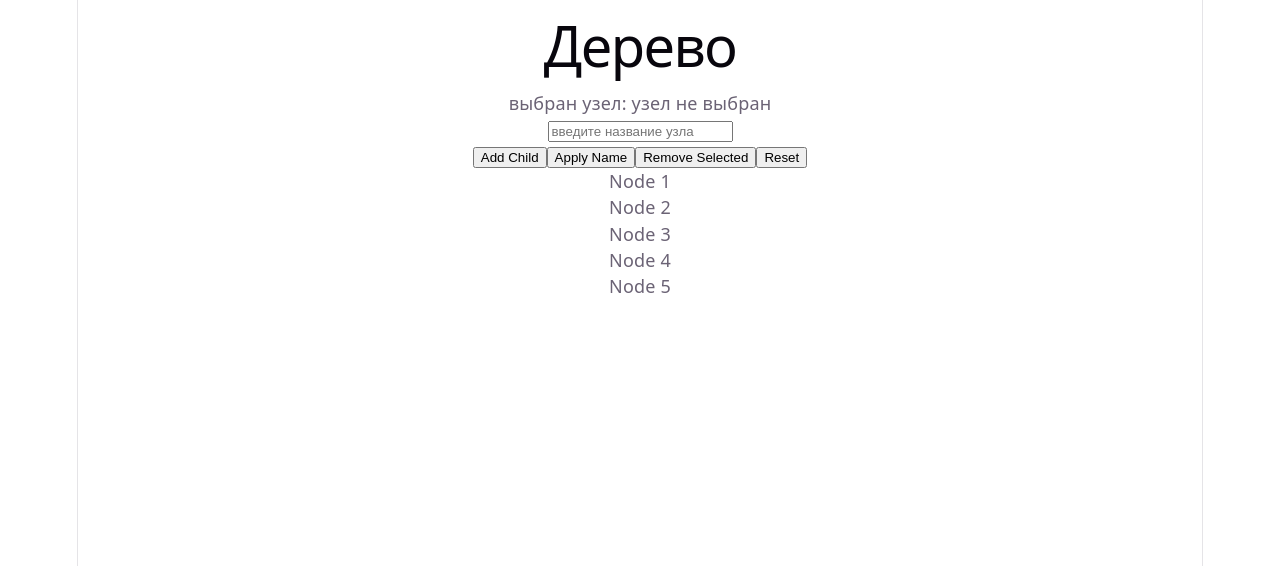
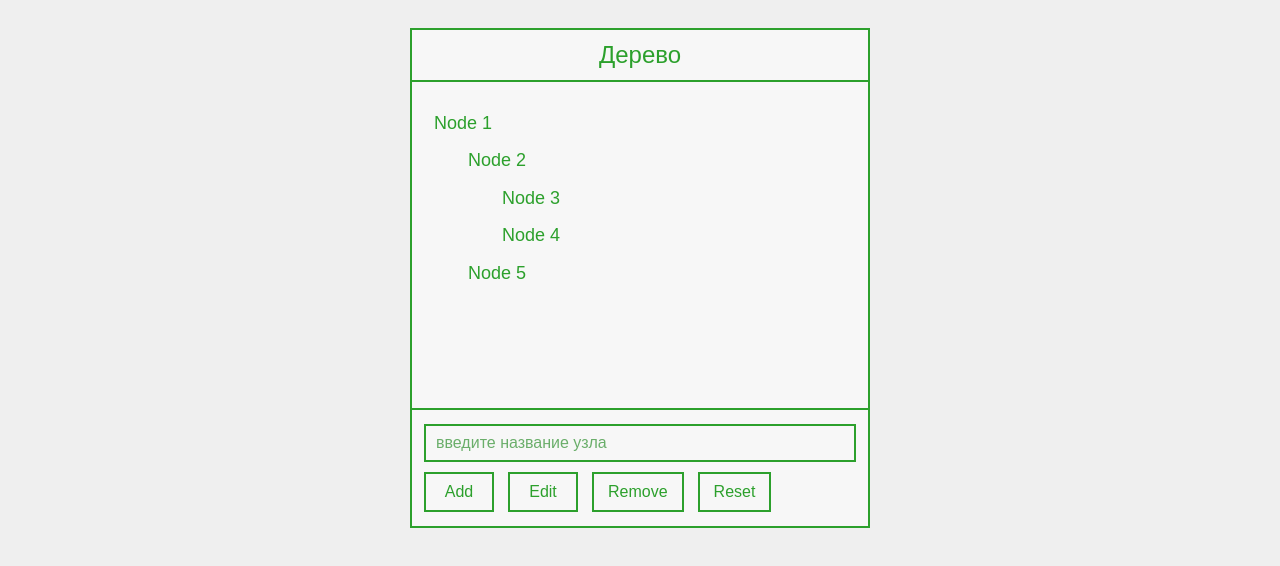
Before and after one commit to mez0m0rph/React_test_task, a React (Vite) app: page / in a window 1280 px wide. Shown: the top 566 px of the page. Built offline with nearby package versions, Linux system fonts and the light colour scheme.

Commit message:
поменял название кнопок, перерисовал форму, добавил подставление имени узла в инпут при его выборе

```diff
--- a/src/App.jsx
+++ b/src/App.jsx
@@ -2,12 +2,20 @@ import { useState } from "react";
 import TreeNode from "./components/TreeNode";
 import Controls from "./components/Controls";
 import initialTree from "./data/initialTree";
-import { addChildToNode, removeNode, renameNode } from "./utils/treeHelpers";
+import { addChildToNode, removeNode, renameNode, findNodeById } from "./utils/treeHelpers";
+import "./index.css";
 
 function App() {
     const [tree, setTree] = useState(initialTree);
     const [selectedNodeId, setSelectedNodeId] = useState(null);
     const [nodeName, setNodeName] = useState("");
+
+    const handleSelectNode = (nodeId) => {
+        setSelectedNodeId(nodeId);
+
+        const selectedNode = findNodeById(tree, nodeId);
+        setNodeName(selectedNode ? selectedNode.name : "");
+    };
 
     const handleAdd = () => {
         if (selectedNodeId === null) {
@@ -60,20 +68,29 @@ function App() {
         setNodeName("");
     };
 
+
     const handleReset = () => {
         setTree(initialTree);
         setSelectedNodeId(null);
         setNodeName("");
     };
 
+
+
     return (
-        <div className="app-container">
-            <h1>Дерево</h1>
+        <div className="page">
+            <div className="tree-layout">
+                <div className="tree-header">Дерево</div>
 
-            <p className="selected-info">
-                выбран узел: {selectedNodeId ?? "узел не выбран"}
-            </p>
+                <div className="tree-body">
+                    <TreeNode
+                        node={tree}
+                        selectedNodeId={selectedNodeId}
+                        onSelect={handleSelectNode}
+                    />
+                </div>
 
+                <div className="tree-footer">
                     <Controls
                         onInputValue={nodeName}
                         onInputChange={setNodeName}
@@ -82,16 +99,11 @@ function App() {
                         onEdit={handleEdit}
                         onReset={handleReset}
                     />
-
-            <div className="tree-container">
-                <TreeNode
-                    node={tree}
-                    selectedNodeId={selectedNodeId}
-                    onSelect={setSelectedNodeId}
-                />
+                </div>
             </div>
         </div>
     );
+
 }
 
 export default App;
--- a/src/components/Controls.jsx
+++ b/src/components/Controls.jsx
@@ -10,16 +10,16 @@ function Controls({
         <div className="controls">
             <input
                 type="text"
-                placeholder="введите название узла"
                 value={inputValue}
                 onChange={(e) => onInputChange(e.target.value)}
+                placeholder="введите название узла"
                 className="node-input"
             />
 
             <div className="button-group">
-                <button onClick={onAdd}>Add Child</button>
-                <button onClick={onEdit}>Apply Name</button>
-                <button onClick={onRemove}>Remove Selected</button>
+                <button onClick={onAdd}>Add</button>
+                <button onClick={onEdit}>Edit</button>
+                <button onClick={onRemove}>Remove</button>
                 <button onClick={onReset}>Reset</button>
             </div>
         </div>
--- a/src/index.css
+++ b/src/index.css
@@ -1,111 +1,114 @@
-:root {
-  --text: #6b6375;
-  --text-h: #08060d;
-  --bg: #fff;
-  --border: #e5e4e7;
-  --code-bg: #f4f3ec;
-  --accent: #aa3bff;
-  --accent-bg: rgba(170, 59, 255, 0.1);
-  --accent-border: rgba(170, 59, 255, 0.5);
-  --social-bg: rgba(244, 243, 236, 0.5);
-  --shadow:
-    rgba(0, 0, 0, 0.1) 0 10px 15px -3px, rgba(0, 0, 0, 0.05) 0 4px 6px -2px;
-
-  --sans: system-ui, 'Segoe UI', Roboto, sans-serif;
-  --heading: system-ui, 'Segoe UI', Roboto, sans-serif;
-  --mono: ui-monospace, Consolas, monospace;
-
-  font: 18px/145% var(--sans);
-  letter-spacing: 0.18px;
-  color-scheme: light dark;
-  color: var(--text);
-  background: var(--bg);
-  font-synthesis: none;
-  text-rendering: optimizeLegibility;
-  -webkit-font-smoothing: antialiased;
-  -moz-osx-font-smoothing: grayscale;
-
-  @media (max-width: 1024px) {
-    font-size: 16px;
-  }
-}
-
-@media (prefers-color-scheme: dark) {
-  :root {
-    --text: #9ca3af;
-    --text-h: #f3f4f6;
-    --bg: #16171d;
-    --border: #2e303a;
-    --code-bg: #1f2028;
-    --accent: #c084fc;
-    --accent-bg: rgba(192, 132, 252, 0.15);
-    --accent-border: rgba(192, 132, 252, 0.5);
-    --social-bg: rgba(47, 48, 58, 0.5);
-    --shadow:
-      rgba(0, 0, 0, 0.4) 0 10px 15px -3px, rgba(0, 0, 0, 0.25) 0 4px 6px -2px;
-  }
-
-  #social .button-icon {
-    filter: invert(1) brightness(2);
-  }
+* {
+    box-sizing: border-box;
 }
 
 body {
-  margin: 0;
+    margin: 0;
+    font-family: Arial, sans-serif;
+    background: #efefef;
 }
 
 #root {
-  width: 1126px;
-  max-width: 100%;
-  margin: 0 auto;
-  text-align: center;
-  border-inline: 1px solid var(--border);
-  min-height: 100svh;
-  display: flex;
-  flex-direction: column;
-  box-sizing: border-box;
+    min-height: 100vh;
 }
 
-h1,
-h2 {
-  font-family: var(--heading);
-  font-weight: 500;
-  color: var(--text-h);
+.page {
+    display: flex;
+    justify-content: center;
+    padding: 28px;
 }
 
-h1 {
-  font-size: 56px;
-  letter-spacing: -1.68px;
-  margin: 32px 0;
-  @media (max-width: 1024px) {
-    font-size: 36px;
-    margin: 20px 0;
-  }
-}
-h2 {
-  font-size: 24px;
-  line-height: 118%;
-  letter-spacing: -0.24px;
-  margin: 0 0 8px;
-  @media (max-width: 1024px) {
-    font-size: 20px;
-  }
-}
-p {
-  margin: 0;
+.tree-layout {
+    width: 460px;
+    min-height: 500px;
+    border: 2px solid #2ca02c;
+    background: #f7f7f7;
+    display: flex;
+    flex-direction: column;
 }
 
-code,
-.counter {
-  font-family: var(--mono);
-  display: inline-flex;
-  border-radius: 4px;
-  color: var(--text-h);
+.tree-header {
+    height: 52px;
+    border-bottom: 2px solid #2ca02c;
+    display: flex;
+    align-items: center;
+    justify-content: center;
+    color: #2ca02c;
+    font-size: 24px;
+    font-weight: 500;
 }
 
-code {
-  font-size: 15px;
-  line-height: 135%;
-  padding: 4px 8px;
-  background: var(--code-bg);
+.tree-body {
+    flex: 1;
+    padding: 18px 18px 24px 18px;
+    color: #2ca02c;
+    overflow: auto;
 }
+
+.tree-footer {
+    border-top: 2px solid #2ca02c;
+    padding: 14px 12px;
+}
+
+.controls {
+    display: flex;
+    flex-direction: column;
+    gap: 10px;
+}
+
+.node-input {
+    height: 38px;
+    padding: 8px 10px;
+    border: 2px solid #2ca02c;
+    outline: none;
+    background: #f7f7f7;
+    color: #2ca02c;
+    font-size: 16px;
+}
+
+.node-input::placeholder {
+    color: #6aae6a;
+}
+
+.button-group {
+    display: flex;
+    gap: 14px;
+    flex-wrap: wrap;
+}
+
+button {
+    min-width: 70px;
+    height: 40px;
+    padding: 0 14px;
+    border: 2px solid #2ca02c;
+    background: #f7f7f7;
+    color: #2ca02c;
+    font-size: 16px;
+    cursor: pointer;
+}
+
+button:hover {
+    background: #edf8ed;
+}
+
+.tree-node-wrapper {
+    margin-top: 10px;
+}
+
+.tree-node {
+    display: inline-block;
+    color: #2ca02c;
+    font-size: 18px;
+    line-height: 1.3;
+    cursor: pointer;
+    padding: 2px 4px;
+}
+
+.tree-node.selected {
+    background: rgba(44, 160, 44, 0.12);
+}
+
+.tree-children {
+    margin-left: 34px;
+    margin-top: 8px;
+}
--- a/src/utils/treeHelpers.js
+++ b/src/utils/treeHelpers.js
@@ -38,3 +38,19 @@ export function removeNode(node, targetId) {
             .map((child) => removeNode(child, targetId)),
     };
 }
+
+export function findNodeById(node, targetId) {
+    if (node.id === targetId) {
+        return node;
+    }
+
+    for (const child of node.children) {
+        const foundNode = findNodeById(child, targetId);
+
+        if (foundNode) {
+            return foundNode;
+        }
+    }
+
+    return null;
+}
```
Lines whose indentation alone changed are shown as unchanged.
